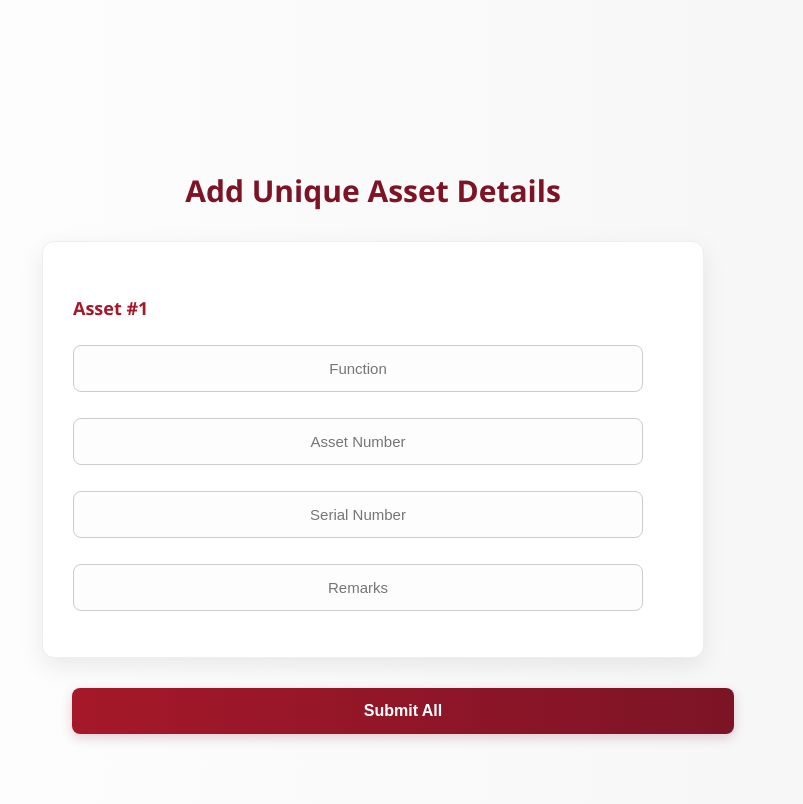
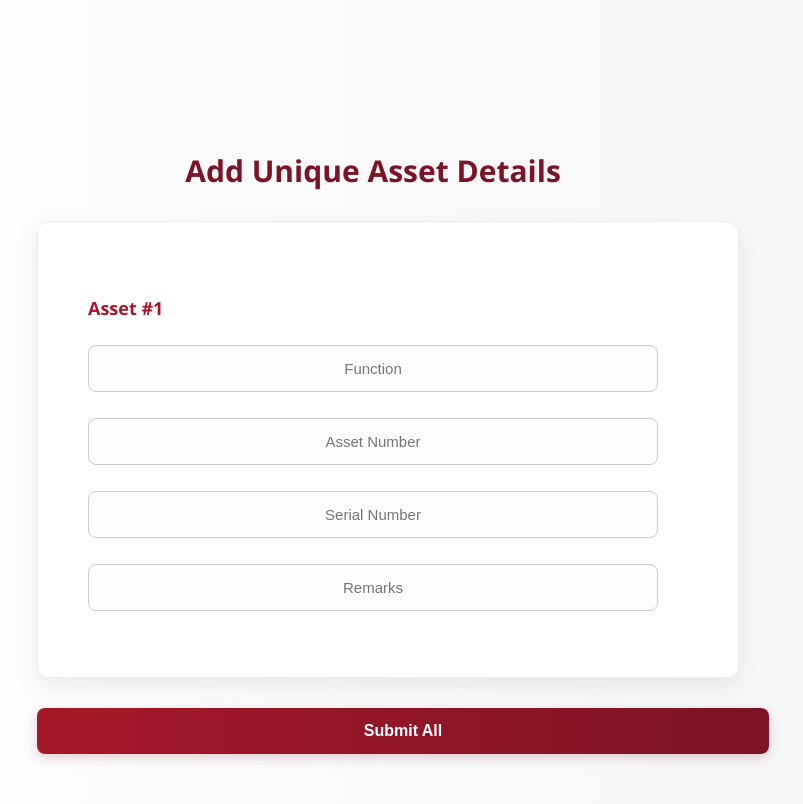
Before and after one commit to ruvindi-matharaarachchi/CPC-Assets-Management, a React (Create React App) app in the folder asset-management-frontend/: page /add-asset-details/1/1 in a window 1280 px wide. Shown: the top 804 px of the page, without its empty margins (267-1070 px from the left). Built offline with nearby package versions, Linux system fonts and the light colour scheme.

Commit message:
Update AddAssetDetailsForm.css

```diff
--- a/asset-management-frontend/src/pages/AddAssetDetailsForm.css
+++ b/asset-management-frontend/src/pages/AddAssetDetailsForm.css
@@ -19,8 +19,10 @@
 
 /* Asset Detail Card */
 .asset-detail-block {
+  align-items: center;
   background: #fff;
-  padding: 30px;
+  padding: 50px;
+  margin-left: 30px;
   border-radius: 12px;
   margin-bottom: 30px;
   width: 100%;
```
